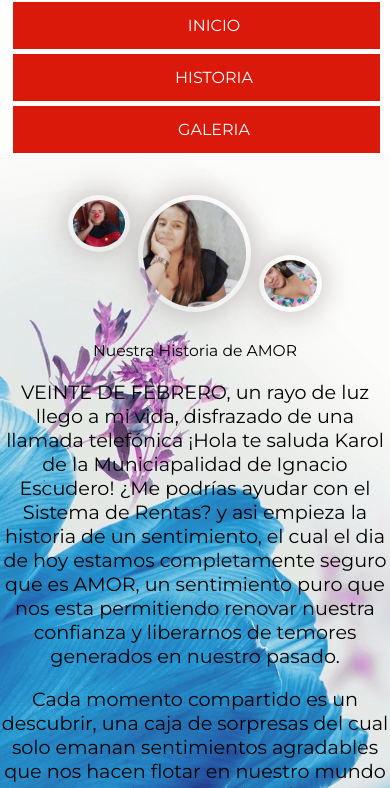
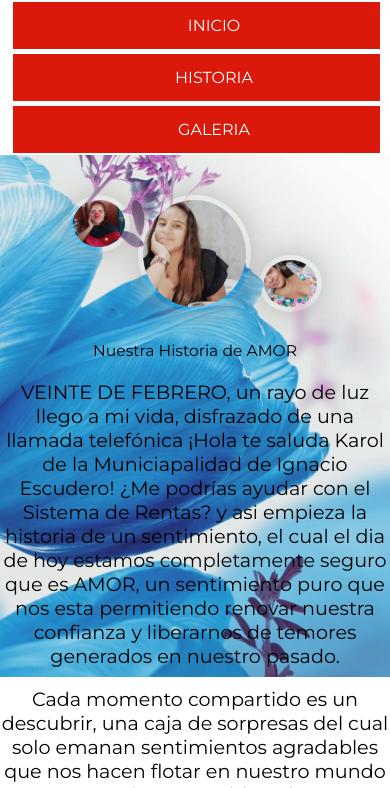
Before and after one commit to castaniaie/castaniaie.github.io, a plain HTML site: page pages/historia.html in a window 390 px wide. Shown: the part 56-844 px from the top of the page. Drawn offline with Linux system fonts and the light colour scheme; a web font is replaced by a local one.

Commit message:
cargando Home

```diff
--- a/css/home.css
+++ b/css/home.css
@@ -38,7 +38,7 @@ body {
       margin-bottom: auto;
       background-color: #f6f4f4;
 
-      width: 350px;
+      width: 490px;
   }
 
   .menu a{
@@ -82,7 +82,7 @@ body {
     position: sticky;
     top: 0;
     margin: 0;
-    width: 450;
+    width: 600px;
 
   }
 
@@ -272,6 +272,25 @@ transform: scale(1.1);
     text-align: center;
   }
 
+  @media(max-width: 600px) {
+    .textoportada {
+      flex-direction: row;
+      height: 100%;
+
+    }
+
+    .textoportada div{
+      flex-direction: row;
+      align-items: center;
+      height: 300px;
+      justify-content: center;
+      text-align: center;
+
+    }
+  }
+
+
+
   .textoportada div{
     color: black;
     font-family: "Montserrat", sans-serif;
@@ -284,6 +303,8 @@ transform: scale(1.1);
      color:black;
     font-size: 4cqmin;
   }
+
+
 
     .btn {
       border: none;
```
